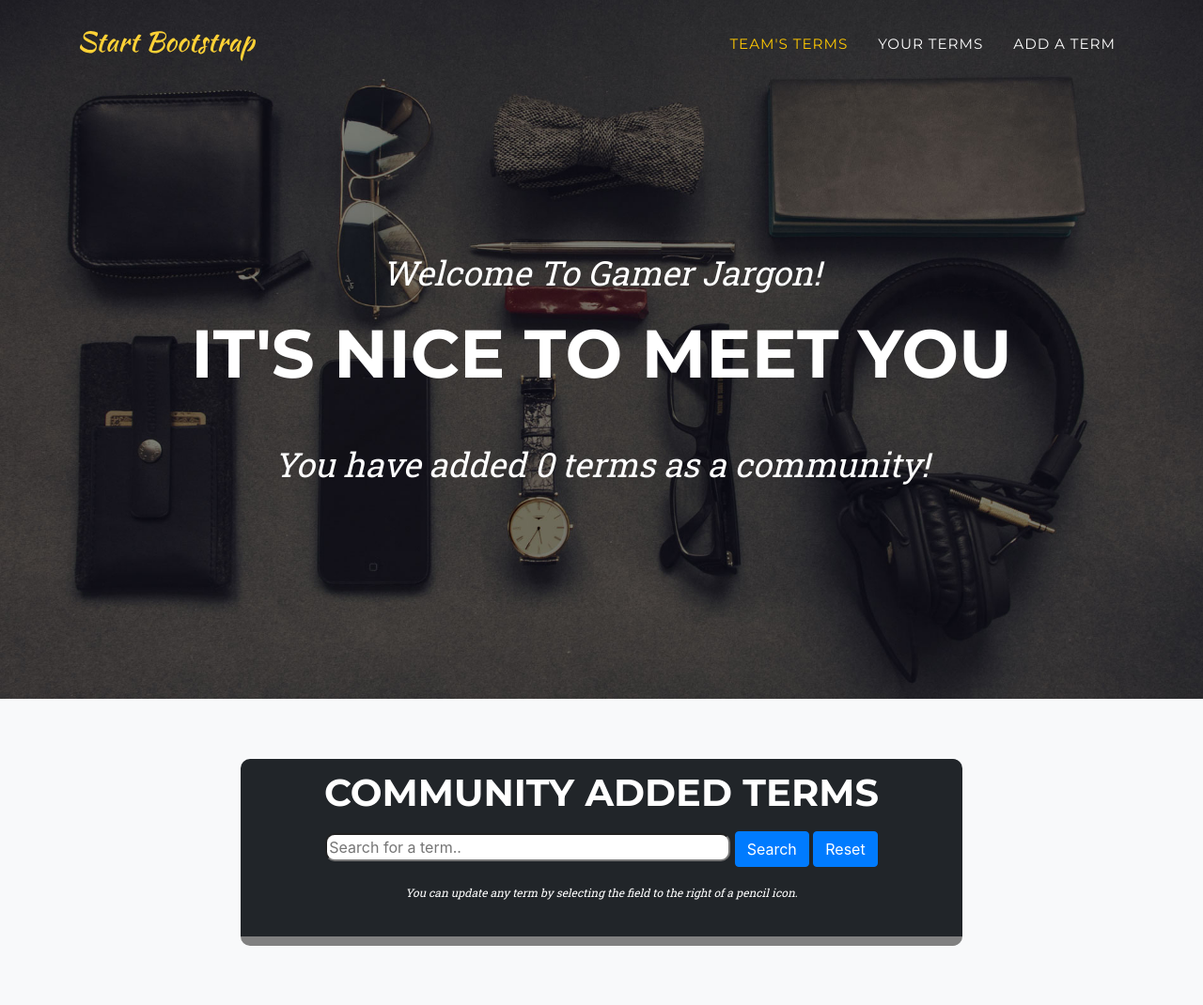
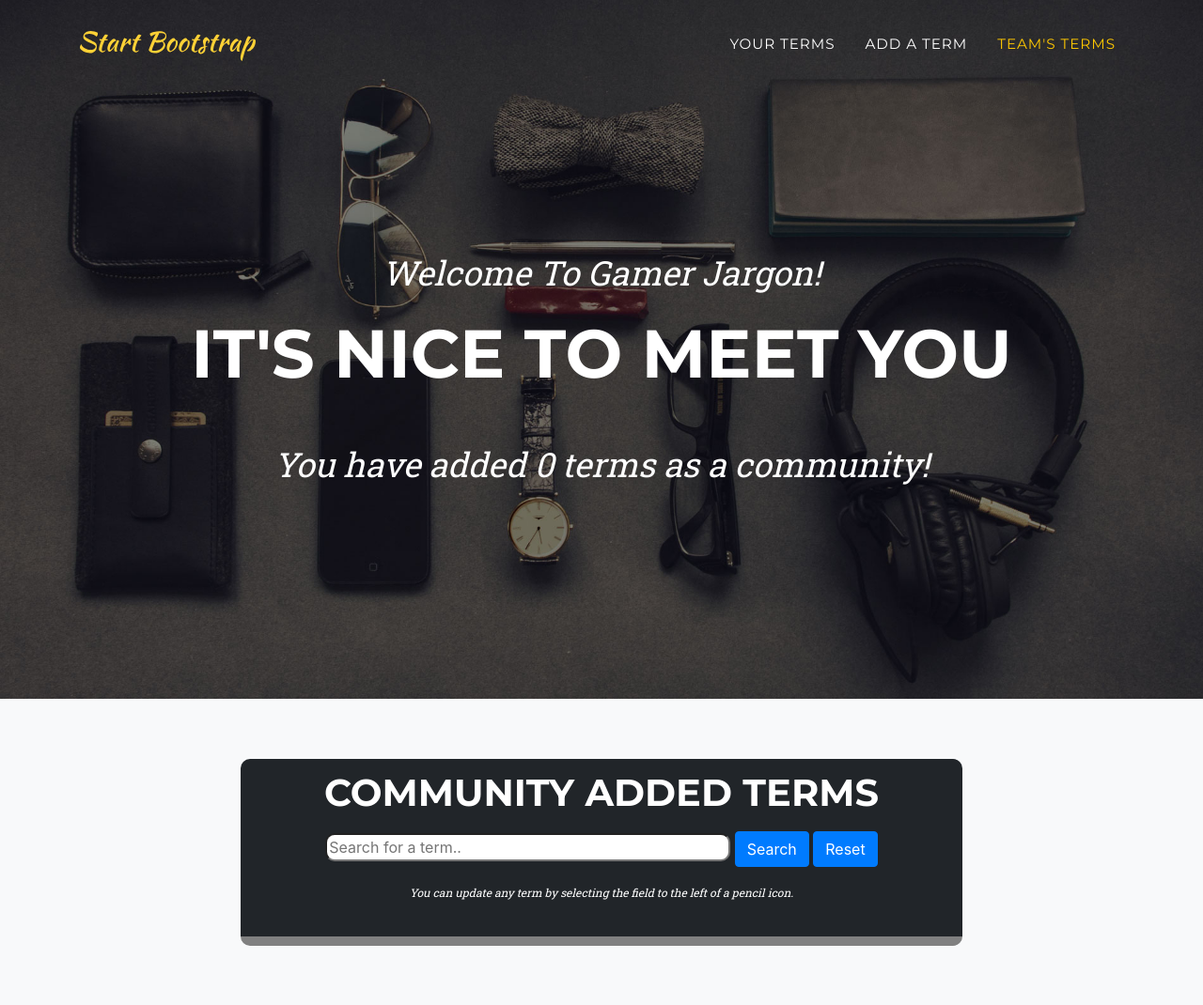
Before and after one commit to AlexJakeman/project-3, a Flask app: page / in a window 1280 px wide. Shown: the top 1070 px of the page at 94% size. Run offline with Flask 2, Linux system fonts and the light colour scheme; data that the repository does not hold is empty; some libraries are stand-ins or nearby versions.

Commit message:
Copy changes, fixed bug with FA pencil icon

```diff
--- a/app/templates/base.html
+++ b/app/templates/base.html
@@ -26,14 +26,14 @@
             </button>
             <div class="collapse navbar-collapse" id="navbarResponsive">
                 <ul class="navbar-nav text-uppercase ms-auto py-4 py-lg-0">
-                    <li class="nav-item"><a class="nav-link" href="#team">Team's Terms</a></li>
                     <li class="nav-item"><a class="nav-link" href="#yourterms">Your Terms</a></li>
                     <li class="nav-item"><a class="nav-link" href="#add_term">Add a Term</a></li>
+                    <li class="nav-item"><a class="nav-link" href="#team">Team's Terms</a></li>
                 </ul>
             </div>
         </div>
     </nav>
-    <!-- Masthead-->
+
     <header class="masthead">
         <div class="container">
             <div class="masthead-subheading">Welcome To Gamer Jargon!</div>
@@ -64,7 +64,7 @@
                 <button class="btn btn-primary" type="button" onclick="resetTable()">Reset</button>
             </div>
             <h4 class="table-title-subheader">
-                You can update any term by selecting the field to the right of a pencil icon.
+                You can update any term by selecting the field to the left of a pencil icon.
             </h4>
         </div>
         <div class="scrollable-container">
@@ -75,8 +75,8 @@
                     <th>
                         Term:
                     </th>
-                    <th contenteditable="true" id="form-field-5" name="term">
-                         {{ word.Word }} <a style="float:right;"><i class="fa fa-pencil"></i></a>
+                    <th contenteditable="true" id="form-field-5" name="update-term">
+                         {{ word.Word }} <a style="float:right;" contenteditable="false"><i class="fa fa-pencil"></i></a>
                     </th>
                 </tr>
                 </thead>
@@ -88,24 +88,24 @@
                             <td>
                                 Added By:
                             </td>
-                            <td contenteditable="true" id="form-field-6" name="added">
-                                </i> {{ word.Added_by }} <a style="float:right;"><i class="fa fa-pencil"></i></a>
+                            <td contenteditable="true" id="form-field-6" name="update-added">
+                                </i> {{ word.Added_by }} <a style="float:right;" contenteditable="false"><i class="fa fa-pencil"></i></a>
                             </td>
                         </tr>
                         <tr style="background-color: {{ loop_color }}; color: {{ text_color }}">
                             <td>
                                 Context:
                             </td>
-                            <td contenteditable="true" id="form-field-7" name="context">
-                                {{ word.Context }} <a style="float:right;"><i class="fa fa-pencil"></i></a>
+                            <td contenteditable="true" id="form-field-7" name="update-context">
+                                {{ word.Context }} <a style="float:right;"><i class="fa fa-pencil" contenteditable="false"></i></a>
                             </td>
                         </tr>
                         <tr style="background-color: {{ loop_color }}; color: {{ text_color }}">
                             <td>
                                 Meaning:
                             </td>
-                            <td contenteditable="true" id="form-field-8" name="meaning">
-                                {{ word.Meaning }} <a style="float:right;"><i class="fa fa-pencil"></i></a>
+                            <td contenteditable="true" id="form-field-8" name="update-meaning">
+                                {{ word.Meaning }} <a style="float:right;"><i class="fa fa-pencil" contenteditable="false"></i></a>
                             </td>
                         </tr>
                         <tr style="background-color: {{ loop_color }}; color: {{ text_color }}">
```
